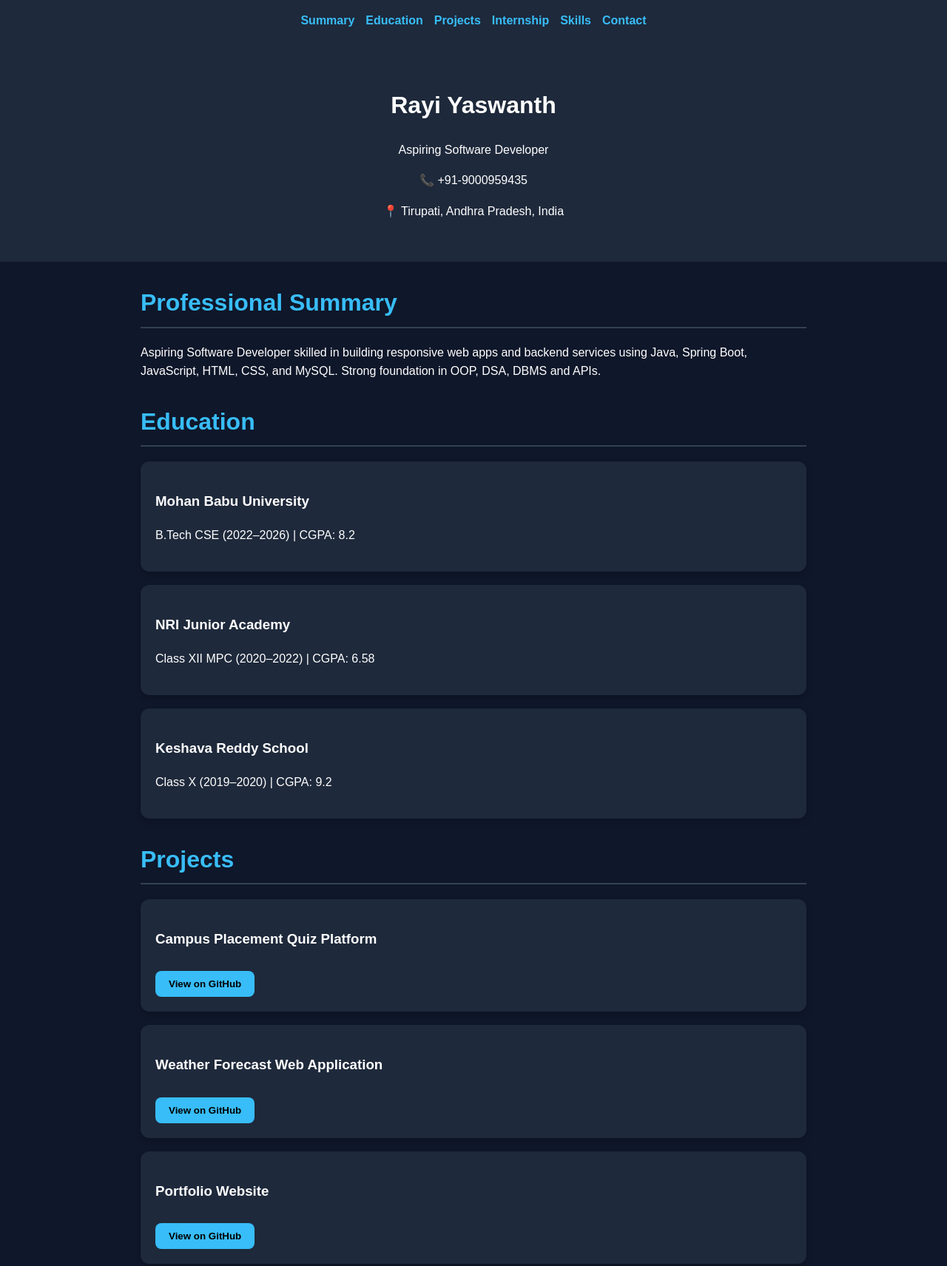
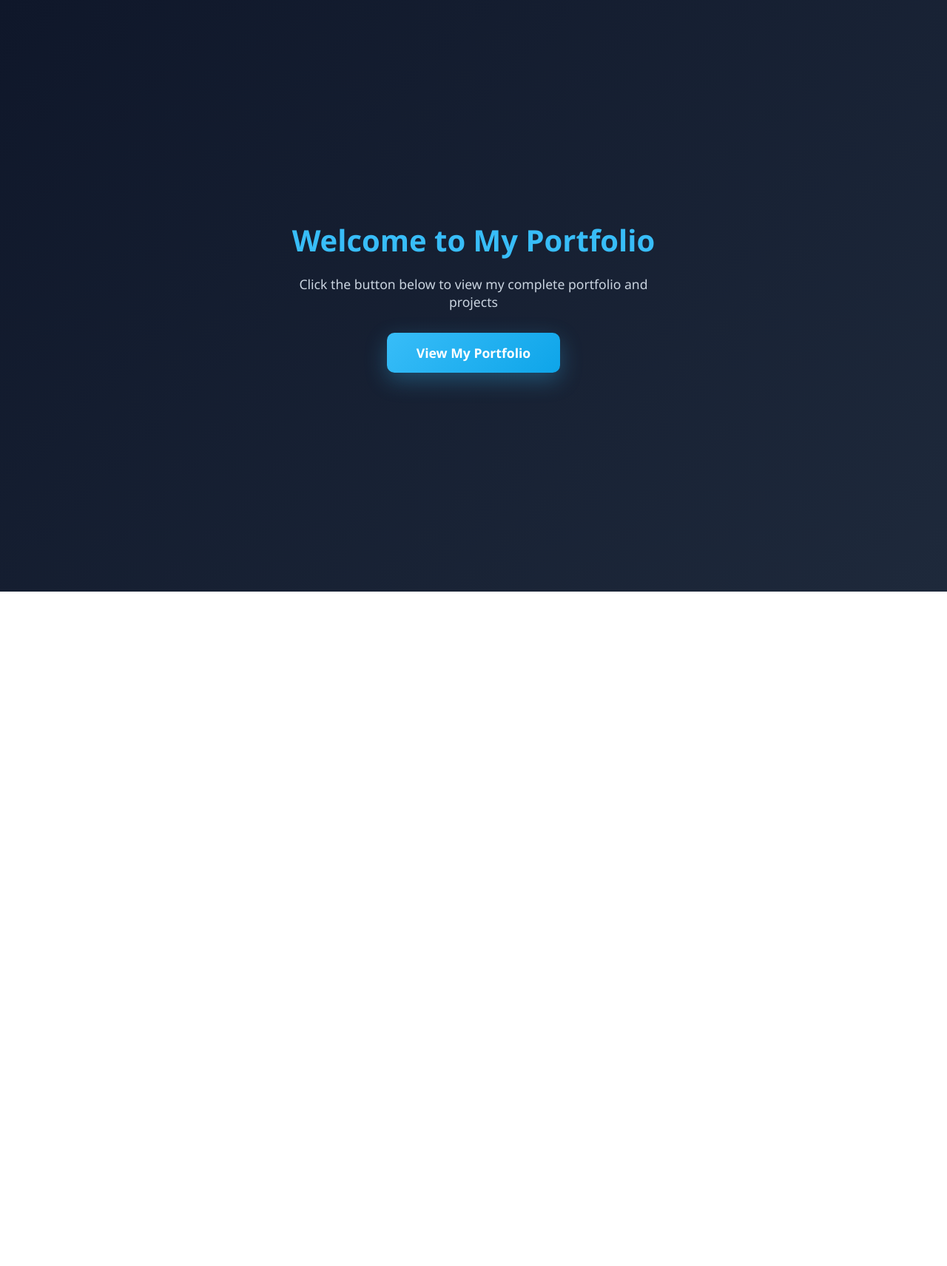
Before and after one commit to rayiyaswanth/My-portfolio, a plain HTML site: page website URL/index.html in a window 1280 px wide. Shown: the top 1712 px of the page at 74% size. After the commit the page ends 800 px from the top, so only its background shows below. Drawn offline with Linux system fonts and the light colour scheme.

Commit message:
Update index.html with portfolio link redirector
Updated the portfolio page with a new layout and styles.

```diff
--- a/website URL/index.html
+++ b/website URL/index.html
@@ -3,229 +3,85 @@
 <head>
     <meta charset="UTF-8">
     <meta name="viewport" content="width=device-width, initial-scale=1.0">
-  <title>My Portfolio</title>
-
-  <!-- MERGED CSS -->
+    <title>Rayi Yaswanth - Portfolio</title>
     <style>
+        * {
+            margin: 0;
+            padding: 0;
+            box-sizing: border-box;
+        }
         body {
-      margin: 0;
-      font-family: Poppins, sans-serif;
-      background: #0f172a;
-      color: white;
-      line-height: 1.6;
-    }
-
-    nav {
+            font-family: 'Segoe UI', Tahoma, Geneva, Verdana, sans-serif;
+            background: linear-gradient(135deg, #0f172a 0%, #1e293b 100%);
+            min-height: 100vh;
             display: flex;
             justify-content: center;
-      gap: 15px;
-      background: #1e293b;
-      padding: 15px;
-      position: sticky;
-      top: 0;
+            align-items: center;
         }
-
-    nav a {
+        .container {
+            text-align: center;
+            padding: 40px;
+            max-width: 600px;
+        }
+        h1 {
             color: #38bdf8;
+            font-size: 2.5rem;
+            margin-bottom: 20px;
+            animation: fadeInDown 0.8s ease-out;
+        }
+        p {
+            color: #cbd5e1;
+            font-size: 1.1rem;
+            margin-bottom: 30px;
+            animation: fadeInUp 0.8s ease-out 0.2s backwards;
+        }
+        .portfolio-link {
+            display: inline-block;
+            padding: 15px 40px;
+            background: linear-gradient(135deg, #38bdf8 0%, #0ea5e9 100%);
+            color: white;
             text-decoration: none;
-      font-weight: bold;
+            border-radius: 10px;
+            font-size: 1.1rem;
+            font-weight: 600;
+            transition: all 0.3s ease;
+            box-shadow: 0 10px 30px rgba(56, 189, 248, 0.3);
+            animation: fadeInUp 0.8s ease-out 0.4s backwards;
         }
-
-    nav a:hover {
-      text-decoration: underline;
+        .portfolio-link:hover {
+            transform: translateY(-3px);
+            box-shadow: 0 15px 40px rgba(56, 189, 248, 0.5);
         }
-
-    header {
-      text-align: center;
-      padding: 40px 20px;
-      background: #1e293b;
+        .portfolio-link:active {
+            transform: translateY(-1px);
         }
-
-    section {
-      max-width: 900px;
-      margin: 30px auto;
-      padding: 0 20px;
+        @keyframes fadeInDown {
+            from {
+                opacity: 0;
+                transform: translateY(-30px);
             }
-
-    section h2 {
-      font-size: 2rem;
-      border-bottom: 2px solid #334155;
-      padding-bottom: 6px;
-      margin-bottom: 20px;
-      color: #38bdf8;
-    }
-
-    .card {
-      background: #1e293b;
-      padding: 20px;
-      border-radius: 12px;
-      margin-bottom: 18px;
-      box-shadow: 0 4px 8px rgba(0,0,0,0.2);
-      opacity: 0;
-      transform: translateY(20px);
-      transition: 0.6s ease-in-out;
-    }
-
-    .card.show {
+            to {
                 opacity: 1;
                 transform: translateY(0);
             }
-
-    button {
-      background: #38bdf8;
-      border: none;
-      padding: 10px 18px;
-      border-radius: 8px;
-      font-weight: bold;
-      margin-top: 10px;
-      cursor: pointer;
-      transition: 0.3s;
         }
-
-    button:hover {
-      transform: scale(1.05);
+        @keyframes fadeInUp {
+            from {
+                opacity: 0;
+                transform: translateY(30px);
             }
-
-    .skills {
-      display: grid;
-      grid-template-columns: repeat(auto-fit, minmax(140px, 1fr));
-      gap: 10px;
-      list-style: none;
-      padding: 0;
+            to {
+                opacity: 1;
+                transform: translateY(0);
             }
-
-    .skills li {
-      background: #1e293b;
-      padding: 10px;
-      border-radius: 8px;
-      text-align: center;
-      color: #94a3b8;
-      font-weight: 500;
-    }
-
-    .contact-box {
-      display: flex;
-      justify-content: center;
-      gap: 12px;
-      flex-wrap: wrap;
-    }
-
-    footer {
-      text-align: center;
-      padding: 20px;
-      background: #1e293b;
-      margin-top: 40px;
-      color: #94a3b8;
         }
     </style>
 </head>
 <body>
-
-<nav>
-  <a href="#summary">Summary</a>
-  <a href="#education">Education</a>
-  <a href="#projects">Projects</a>
-  <a href="#internship">Internship</a>
-  <a href="#skills">Skills</a>
-  <a href="#contact">Contact</a>
-</nav>
-
-<header id="contact">
-  <h1>Rayi Yaswanth</h1>
-  <p>Aspiring Software Developer</p>
-  <p>📞 +91-9000959435</p>
-  <p>📍 Tirupati, Andhra Pradesh, India</p>
-</header>
-
-<section id="summary">
-  <h2>Professional Summary</h2>
-  <p>
-    Aspiring Software Developer skilled in building responsive web apps and backend services using
-    Java, Spring Boot, JavaScript, HTML, CSS, and MySQL. Strong foundation in OOP, DSA, DBMS and APIs.
-  </p>
-</section>
-
-<section id="education">
-  <h2>Education</h2>
-  <div class="card"><h3>Mohan Babu University</h3><p>B.Tech CSE (2022–2026) | CGPA: 8.2</p></div>
-  <div class="card"><h3>NRI Junior Academy</h3><p>Class XII MPC (2020–2022) | CGPA: 6.58</p></div>
-  <div class="card"><h3>Keshava Reddy School</h3><p>Class X (2019–2020) | CGPA: 9.2</p></div>
-</section>
-
-<section id="projects">
-  <h2>Projects</h2>
-  <div class="card">
-    <h3>Campus Placement Quiz Platform</h3>
-    <button onclick="openLink('Campus-Placement-Quiz')">View on GitHub</button>
+    <div class="container">
+        <h1>Welcome to My Portfolio</h1>
+        <p>Click the button below to view my complete portfolio and projects</p>
+        <a href="https://rayiyaswanth.github.io/My-portfolio/website%20URL/index.html" class="portfolio-link">View My Portfolio</a>
     </div>
-  <div class="card">
-    <h3>Weather Forecast Web Application</h3>
-    <button onclick="openLink('Weather-Forecast')">View on GitHub</button>
-  </div>
-  <div class="card">
-    <h3>Portfolio Website</h3>
-    <button onclick="openLink('portfolio')">View on GitHub</button>
-  </div>
-</section>
-
-<section id="internship">
-  <h2>Internship</h2>
-  <div class="card">
-    <h3>EduSkills Academy</h3>
-    <p>Java Full Stack Intern (July–Sept 2025)</p>
-  </div>
-</section>
-
-<section id="skills">
-  <h2>Technical Skills</h2>
-  <ul class="skills">
-    <li>Java</li><li>JavaScript</li><li>REST APIs</li>
-    <li>MySQL</li><li>OOP</li><li>DSA</li>
-  </ul>
-</section>
-
-<section id="contact">
-  <h2>Contact</h2>
-  <div class="contact-box">
-    <button onclick="sendMail()">Send Mail</button>
-    <button onclick="openMainGit()">My GitHub</button>
-    <button onclick="openLinkedIn()">My LinkedIn</button>
-  </div>
-</section>
-
-<footer>
-  <p>© 2025 – Built by Rayi Yaswanth</p>
-  <p>📍 Tirupati, Andhra Pradesh, India</p>
-</footer>
-
-<!-- MERGED JS -->
-<script>
-  const cards = document.querySelectorAll(".card");
-  const observer = new IntersectionObserver(entries => {
-    entries.forEach(entry => {
-      if (entry.isIntersecting) entry.target.classList.add("show");
-    });
-  });
-  cards.forEach(card => observer.observe(card));
-
-  function openMainGit() {
-    window.open("https://github.com/rayiyaswanth", "_blank");
-  }
-  function openLinkedIn() {
-    window.open("https://www.linkedin.com/in/rayi-yaswanth-a122462a9/", "_blank");
-  }
-  function sendMail() {
-    window.open("https://mail.google.com/mail/?view=cm&fs=1&to=rayiyaswanth6108@gmail.com", "_blank");
-  }
-  function openLink(project) {
-    const links = {
-      "Campus-Placement-Quiz": "https://github.com/rayiyaswanth/Campus-Placement-Quiz",
-      "Weather-Forecast": "https://github.com/rayiyaswanth/Weather-Forecast-Web-Application",
-      "portfolio": "https://github.com/rayiyaswanth/portfolio-website"
-    };
-    window.open(links[project], "_blank");
-  }
-</script>
-
 </body>
 </html>
```
Lines whose indentation alone changed are shown as unchanged.
